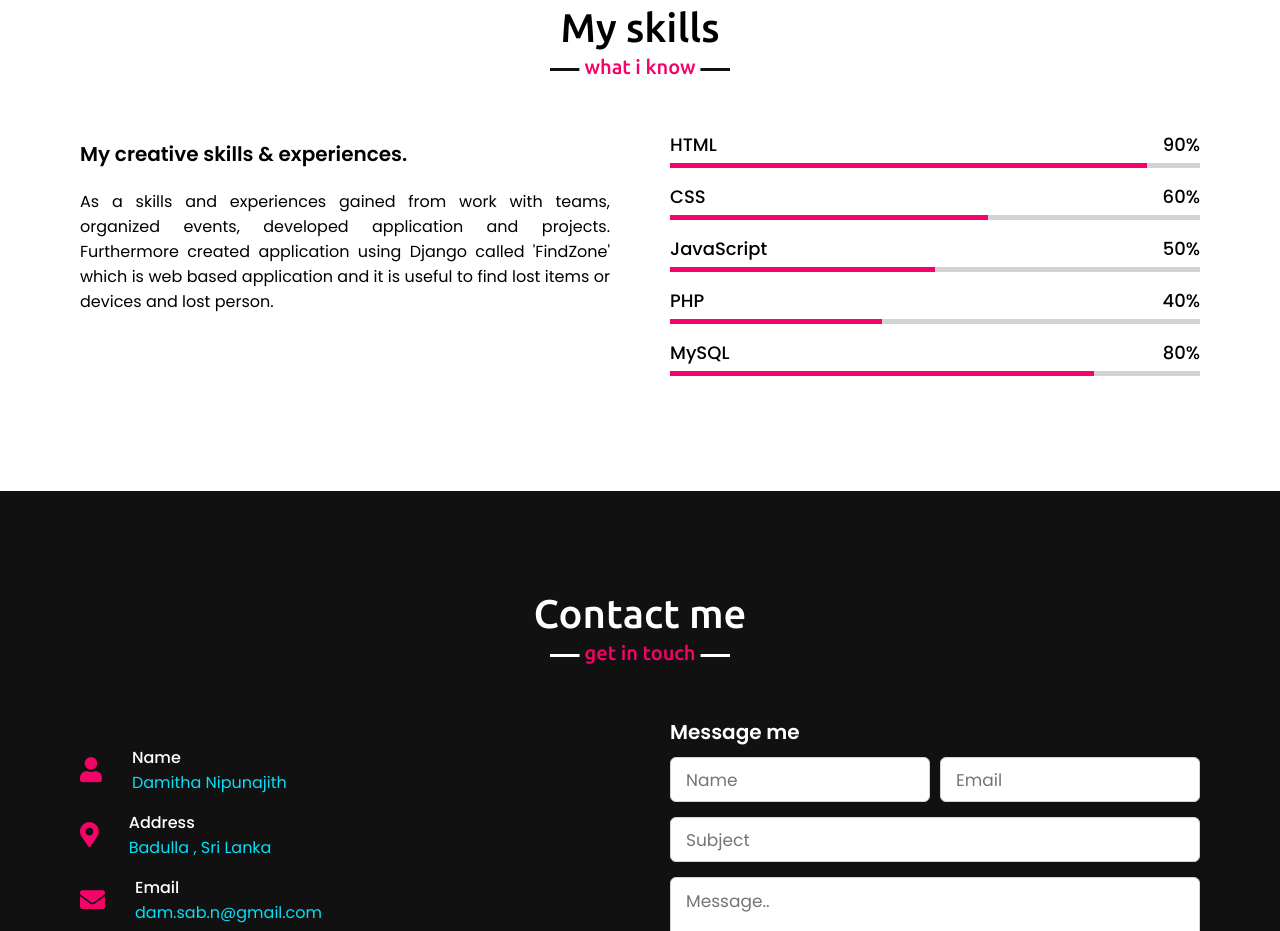
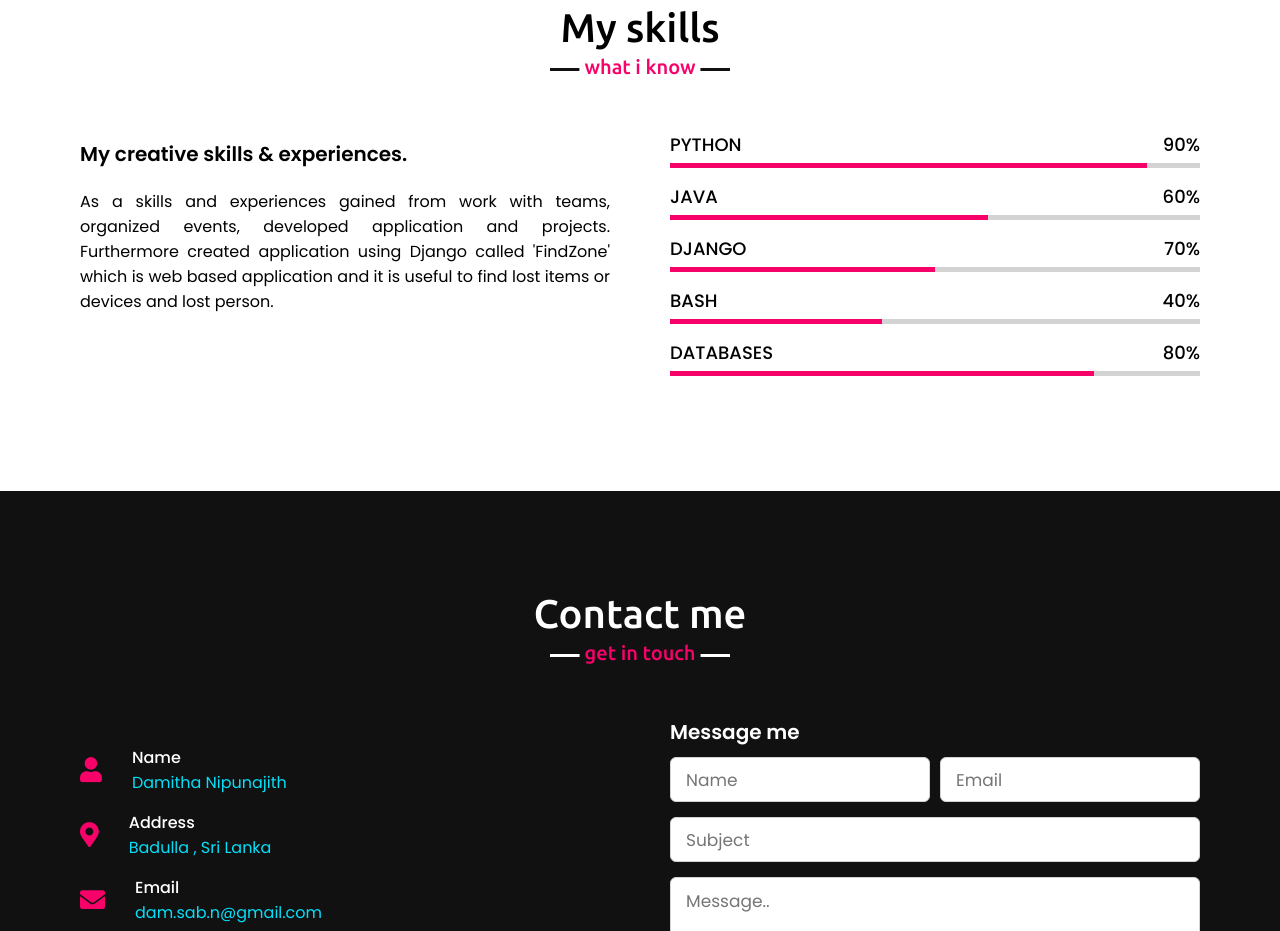
Before and after one commit to Bona-D/Bona-D.github.io, a plain HTML site: page index.html in a window 1280 px wide. Shown: the part 2260-3191 px from the top of the page. Drawn offline with nearby package versions, Linux system fonts and the light colour scheme.

Commit message:
Update UI

```diff
--- a/index.html
+++ b/index.html
@@ -112,35 +112,35 @@
                 <div class="column right">
                     <div class="bars">
                         <div class="info">
-                            <span>HTML</span>
+                            <span>PYTHON</span>
                             <span>90%</span>
                         </div>
                         <div class="line html"></div>
                     </div>
                     <div class="bars">
                         <div class="info">
-                            <span>CSS</span>
+                            <span>JAVA</span>
                             <span>60%</span>
                         </div>
                         <div class="line css"></div>
                     </div>
                     <div class="bars">
                         <div class="info">
-                            <span>JavaScript</span>
-                            <span>50%</span>
+                            <span>DJANGO</span>
+                            <span>70%</span>
                         </div>
                         <div class="line js"></div>
                     </div>
                     <div class="bars">
                         <div class="info">
-                            <span>PHP</span>
+                            <span>BASH</span>
                             <span>40%</span>
                         </div>
                         <div class="line php"></div>
                     </div>
                     <div class="bars">
                         <div class="info">
-                            <span>MySQL</span>
+                            <span>DATABASES</span>
                             <span>80%</span>
                         </div>
                         <div class="line mysql"></div>
```
